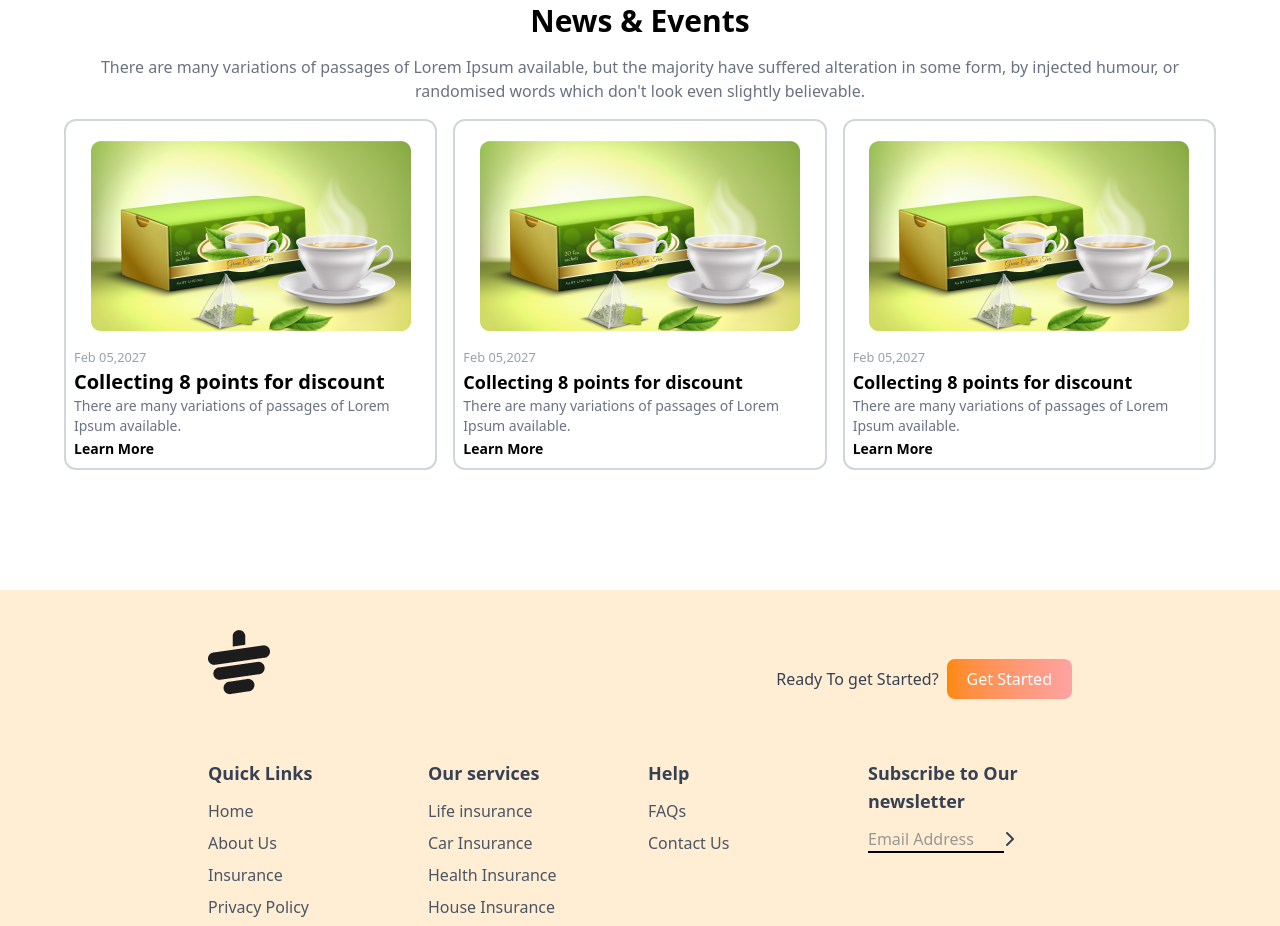
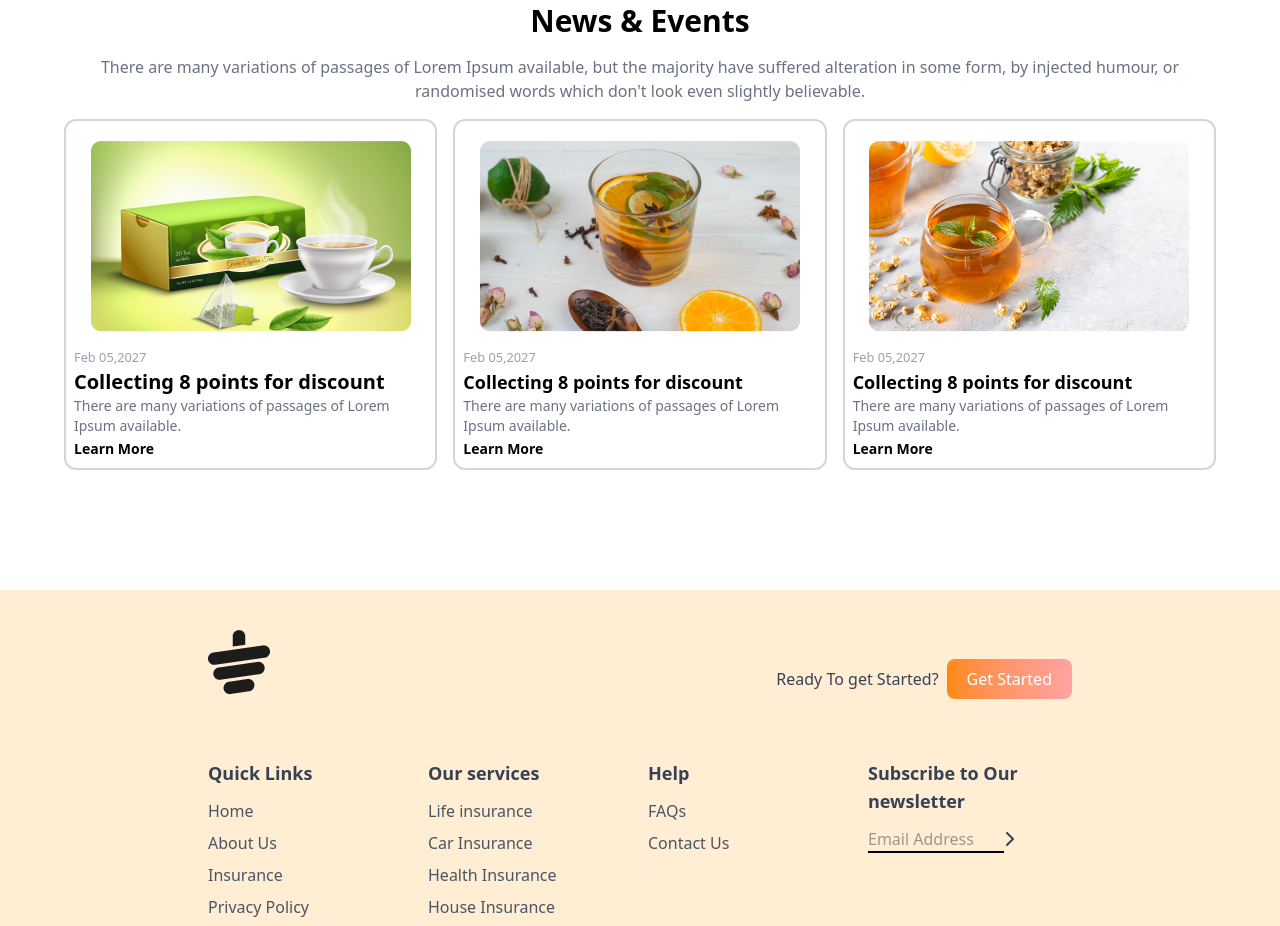
Before and after one commit to Raihan293/Tea-house-Project, a plain HTML site: page index.html in a window 1280 px wide. Shown: the part 2455-3381 px from the top of the page. Drawn offline with nearby package versions, Linux system fonts and the light colour scheme.

Commit message:
Full Complete

```diff
--- a/index.html
+++ b/index.html
@@ -175,7 +175,7 @@
                  </div>
                  <!-- Second Coloum -->
                  <div class="rounded-xl border-gray-300 border-2 p-2 mb-2">
-                  <img src="images/news-1.png" class="mx-auto p-3" alt="">
+                  <img src="images/news-2.png" class="mx-auto p-3" alt="">
                   <small class="text-gray-400">Feb 05,2027</small>
                   <h3 class="text-lg font-bold">Collecting 8 points for discount</h3>
                   <p class="text-gray-500 text-sm">There are many variations of passages of Lorem Ipsum available.</p>
@@ -183,7 +183,7 @@
                </div>
                <!-- Third Coloum -->
                <div class="rounded-xl border-gray-300 border-2 p-2 mb-2">
-                <img src="images/news-1.png" class="mx-auto p-3" alt="">
+                <img src="images/news-3.png" class="mx-auto p-3" alt="">
                 <small class="text-gray-400">Feb 05,2027</small>
                 <h3 class="text-lg font-bold">Collecting 8 points for discount</h3>
                 <p class="text-gray-500 text-sm">There are many variations of passages of Lorem Ipsum available.</p>
```
